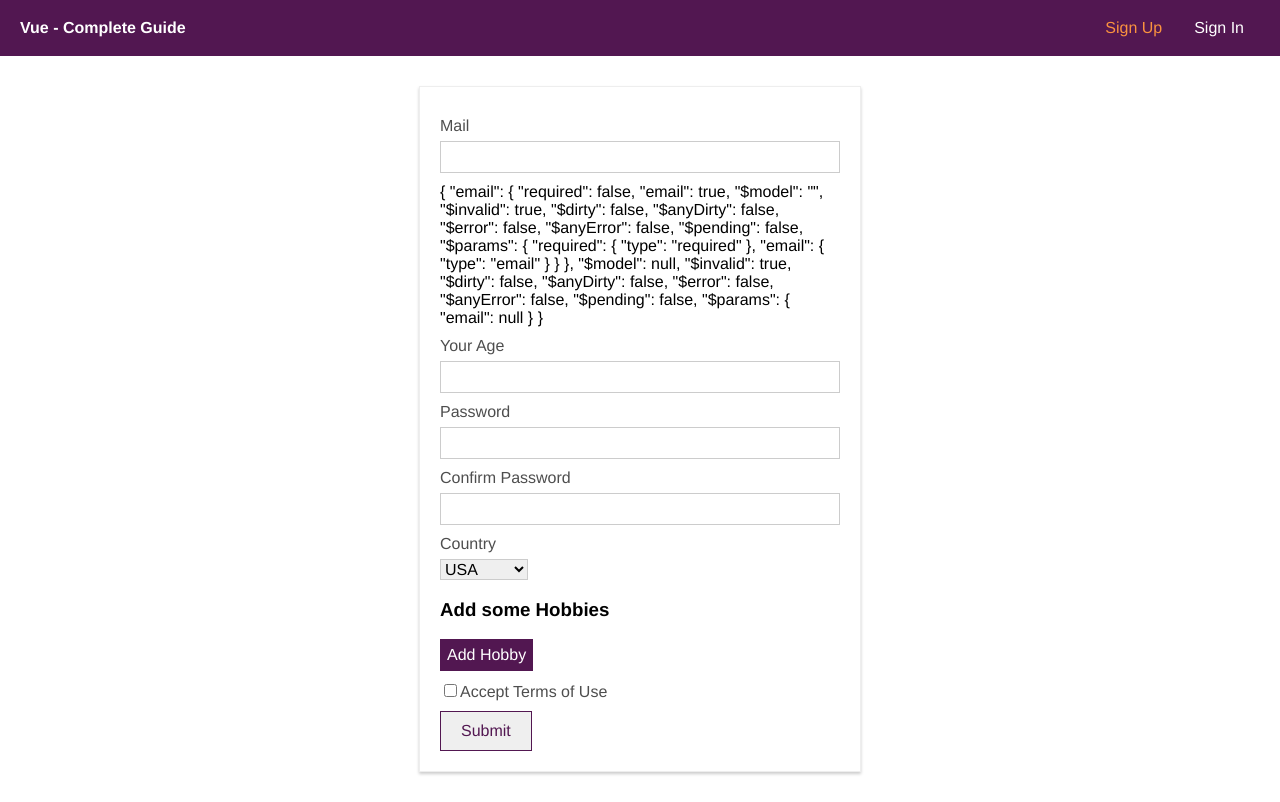
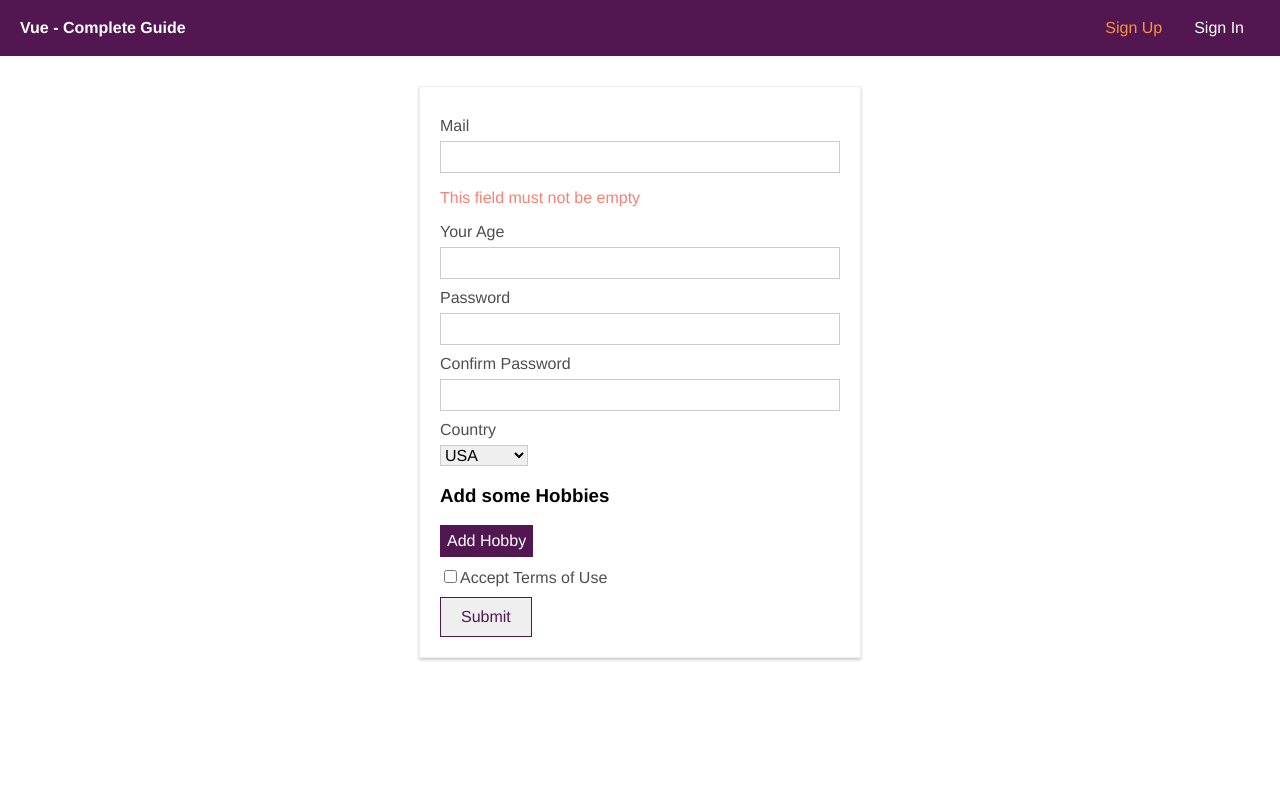
Before and after one commit to igoryen/dragonfly, a Vue app: page /signup in a window 1280 px wide. Built offline with nearby package versions, Linux system fonts and the light colour scheme.

Commit message:
376. Adding Validation UI Feedback

```diff
--- a/src/components/auth/signup.vue
+++ b/src/components/auth/signup.vue
@@ -2,11 +2,12 @@
     <div id="signup">
         <div class="signup-form">
             <form @submit.prevent="onSubmit">
-                <div class="input">
+                <div class="input" :class="{invalid: $v.email.$error}">
                     <label for="email">Mail</label>
                     <input type="email" id="email" @input="$v.email.$touch()" v-model="email" />
+                    <p class="warn" v-if="!$v.email.email">Please provide a valid email address</p>
+                    <p class="warn" v-if="!$v.email.required">This field must not be empty</p>
                 </div>
-                <div>{{ $v }}</div>
                 <div class="input">
                     <label for="age">Your Age</label>
                     <input type="number" id="age" v-model.number="age" />
@@ -145,6 +146,19 @@
     background-color: #eee;
 }
 
+.input.invalid label {
+    color: red;
+}
+
+.input.invalid input {
+    border: 1px solid red;
+    background-color: salmon;
+}
+
+.input .warn {
+    color: salmon;
+}
+
 .input select {
     border: 1px solid #ccc;
     font: inherit;
```
